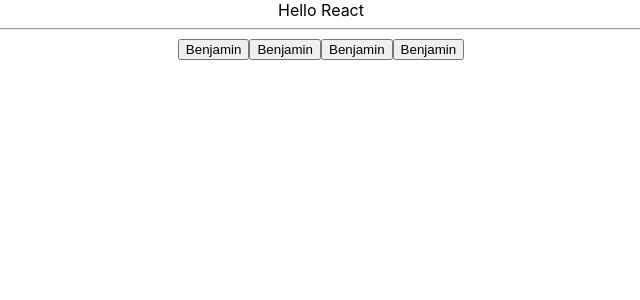
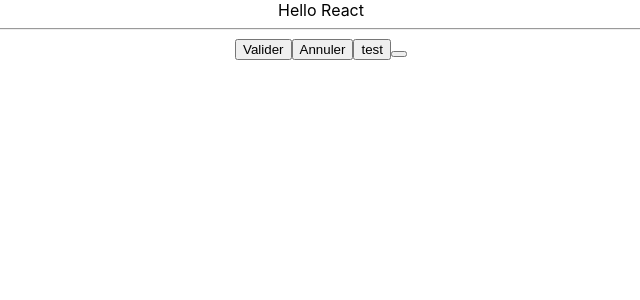
Before and after one commit to axelle83/react-formation, a React (Create React App) app: page / in a window 1280 px wide. Shown: the top 300 px of the page, without its empty margins (319-959 px from the left). Built offline with nearby package versions, Linux system fonts and the light colour scheme.

Commit message:
Props types

```diff
--- a/src/App/App.jsx
+++ b/src/App/App.jsx
@@ -7,10 +7,17 @@ function App() {
     <div className="App">
       Hello React
       <hr/>
-      <Button />
-      <Button />
-      <Button />
-      <Button />
+      <Button text="Valider" />
+      <Button text="Annuler"/>
+      <Button text="test"/>
+      <Button
+      x={[1,2]}
+      c={{abc:123}}
+      s="cc"
+      n={1}
+      b={true}
+      g={undefined}
+      f={()=> {console.log('test')}}/>
     </div>
   );
 }
--- a/src/App/components/uis/Button/Button.jsx
+++ b/src/App/components/uis/Button/Button.jsx
@@ -1,7 +1,8 @@
 import React from "react";
 
 function Button(props) {
-    return (<button className="Button">Benjamin</button>);
+    console.log(props);
+    return (<button className="Button">{props.text}</button>);
 }
 
 /*const Button = (props) => {
```
